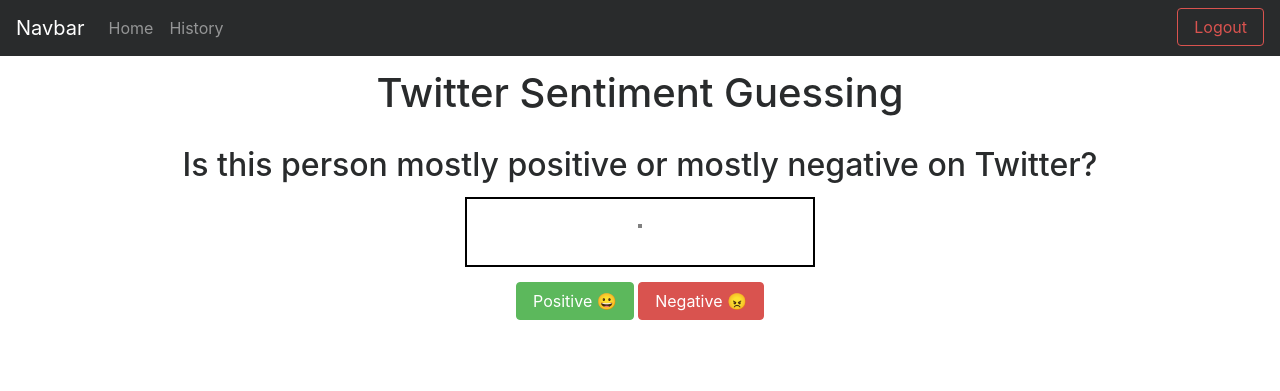
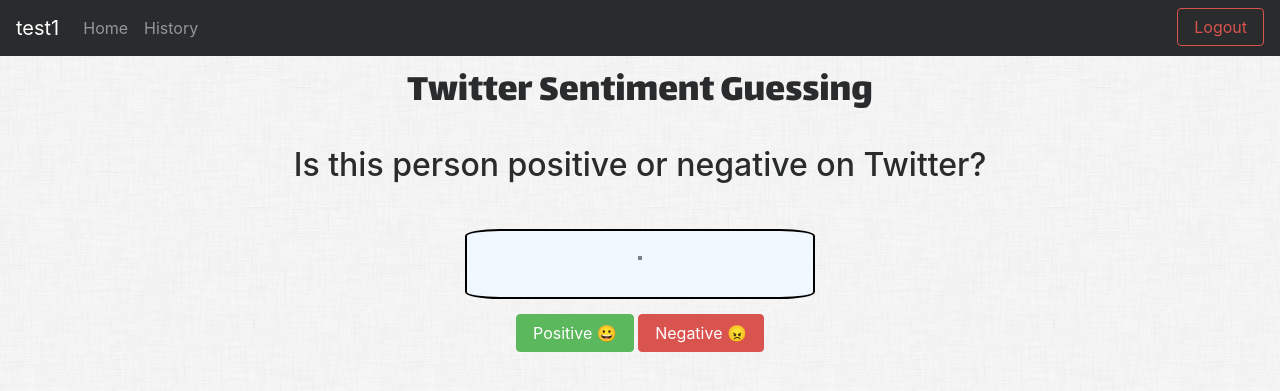
Before and after one commit to joshamore/twitter_sentiment_game, a Flask app: template templates/index.html in a window 1280 px wide. Shown: the top 391 px of the page. Run offline with Flask 2, Linux system fonts and the light colour scheme; the template is opened without the code that fills it, so the values that code supplies are empty; a user stored in the database is signed in; some libraries are stand-ins or nearby versions.

Commit message:
updated background image/colours

```diff
--- a/static/styles.css
+++ b/static/styles.css
@@ -1,3 +1,14 @@
+/*****************************
+General
+*****************************/
+body {
+    background-image: url(assets/dust_scratches.png);
+}
+h1 {
+    font-family: 'Lalezar', 'Palatino';
+}
+
+
 /*****************************
 Login and Registration
 *****************************/
@@ -22,9 +33,11 @@ Twitter Display
     margin-top: 15px;
     margin-bottom: 15px;
     border: 2px solid black;
+    border-radius: 10%;
     width: 350px;
     word-wrap: break-word;
     padding: 5px;
+    background-color: aliceblue;
 }
 .buttonPointer {
     cursor: pointer;
@@ -32,6 +45,9 @@ Twitter Display
 }
 .twitterUsername {
     font-size: 2rem;
+}
+.tweetBio {
+    font-family: 'Questrial', sans-serif;
 }
 .displayPic {
     width: 100px;
@@ -50,7 +66,7 @@ Results
 .guessText {
     font-size: 4em;
     font-family: monospace;
-    margin-top: 15px;
+    margin-top: 3%;
 }
 .resultsVisuals {
 	display: flex;
--- a/templates/index.html
+++ b/templates/index.html
@@ -7,12 +7,13 @@
 {% block main %}
     <h1 class="text-center">Twitter Sentiment Guessing</h1>
     <br>
-    <div class="text-center">
-        <h2>Is this person mostly positive or mostly negative on Twitter?</h2>
+    <div class="container text-center">
+        <h2>Is this person positive or negative on Twitter?</h2>
+        <br>
         <div class="tweetView mx-auto">
             <p id="username" class="twitterUsername"><strong>{{ twitterUser['username'] }}</strong></p>
             <img src="{{ twitterUser['picture'] }}" class="displayPic">
-            <p>{{ twitterUser['bio'] }}</p>
+            <p class="tweetBio">{{ twitterUser['bio'] }}</p>
         </div>
 
         <div>
--- a/templates/layout.html
+++ b/templates/layout.html
@@ -5,7 +5,7 @@
     <head>
         <link rel="stylesheet" href="https://maxcdn.bootstrapcdn.com/bootstrap/4.0.0-alpha.6/css/bootstrap.min.css" integrity="sha384-rwoIResjU2yc3z8GV/NPeZWAv56rSmLldC3R/AZzGRnGxQQKnKkoFVhFQhNUwEyJ" crossorigin="anonymous">
         <link rel="stylesheet" href="{{ url_for('static', filename='styles.css') }}" />
-
+        <link href="https://fonts.googleapis.com/css?family=Lalezar|Questrial" rel="stylesheet">
         <title>Twitter Guess: {% block title %}{% endblock %}</title>
     </head>
 
@@ -16,7 +16,7 @@
             <button class="navbar-toggler navbar-toggler-right" type="button" data-toggle="collapse" data-target="#navbarSupportedContent" aria-controls="navbarSupportedContent" aria-expanded="false" aria-label="Toggle navigation">
                 <span class="navbar-toggler-icon"></span>
             </button>
-            <a class="navbar-brand" href="{{url_for('index')}}">Navbar</a>
+            <a class="navbar-brand" href="{{url_for('index')}}">{{ session['username'] }}</a>
 
             <div class="collapse navbar-collapse" id="navbarSupportedContent">
                 <ul class="navbar-nav mr-auto">
```
Also changed, not shown: static/assets/dust_scratches.png (added), templates/results.html (line endings or trailing spaces), twittergame.db.
